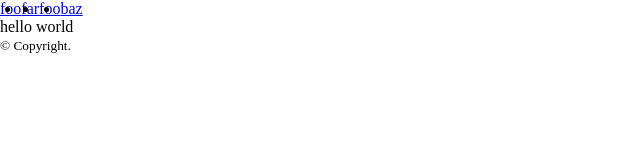
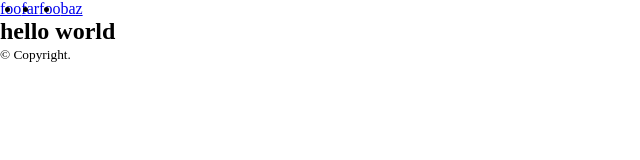
Before and after one commit to picardimario/test-project-322, a plain HTML site: page index.html in a window 1280 px wide. Shown: the whole page, without its empty margins (0-640 px from the left). Drawn offline with Linux system fonts and the light colour scheme.

Commit message:
h1 change to hello world

```diff
--- a/index.html
+++ b/index.html
@@ -21,7 +21,9 @@
     </header>
 
     <main>
-      <section>hello world</section>
+      <section>
+        <h1>hello world</h1>
+      </section>
     </main>
 
     <footer>
```
